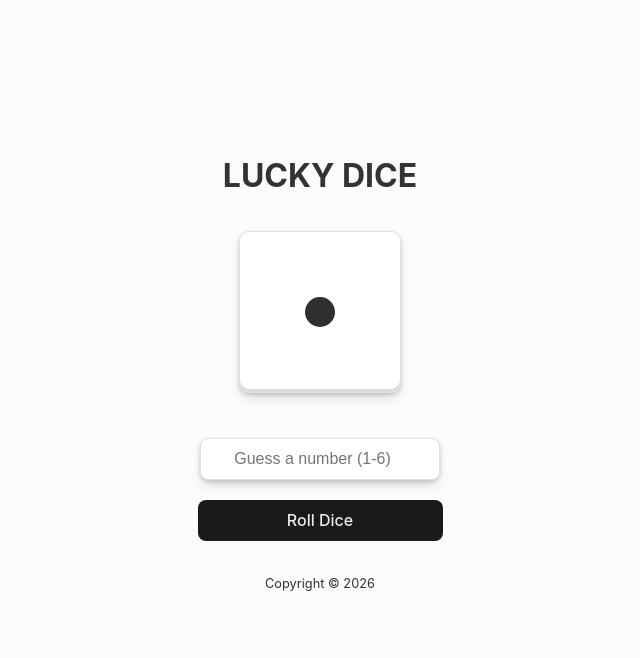
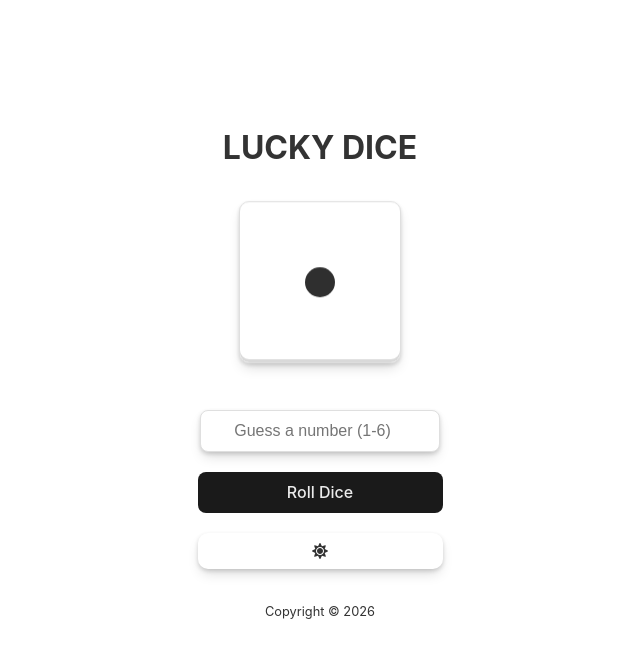
Before and after one commit to AndreVsc/react-lucky-dice-portifolio, a React (Vite) app: page / in a window 1280 px wide. Shown: the top 658 px of the page, without its empty margins (320-960 px from the left). Built offline with nearby package versions, Linux system fonts and the light colour scheme.

Commit message:
fix theme

```diff
--- a/package.json
+++ b/package.json
@@ -13,7 +13,8 @@
     "andrevsc": "file:",
     "canvas-confetti": "^1.9.3",
     "react": "^18.3.1",
-    "react-dom": "^18.3.1"
+    "react-dom": "^18.3.1",
+    "react-icons": "^5.3.0"
   },
   "devDependencies": {
     "@eslint/js": "^9.9.0",
--- a/src/app/App.css
+++ b/src/app/App.css
@@ -26,3 +26,45 @@
   font-size: 0.8em;
   color: #333333;
 }
+
+/* App.css */
+body.light-theme {
+  background-color: #ffffff;
+  color: #333333;
+}
+
+body.dark-theme {
+  background-color: #333333;
+  color: #ffffff;
+}
+
+#button-theme {
+  display: flex;
+  justify-content: center;
+  align-items: center;
+  gap: 10px;
+  padding: 10px;
+  border-radius: 10px;
+  background-color: #ffffff;
+  color: #333333;
+  font-size: 1em;
+  cursor: pointer;
+  transition: background-color 0.25s, color 0.25s;
+  border: 0px;
+  box-shadow: rgba(0, 0, 0, 0.15) 0px 2px 4px, rgba(0, 0, 0, 0.15) 0px 7px 13px -3px;
+}
+
+#button-theme:hover {
+  border: #DFDFDF 1px solid;
+}
+
+
+#button-theme:focus,
+#button-theme:focus-visible {
+  outline: 0px;
+}
+
+body.dark-theme #button-theme {
+  background-color: #1a1a1a;
+  color: #ffffff;
+}
--- a/src/app/App.tsx
+++ b/src/app/App.tsx
@@ -1,4 +1,4 @@
-import { useState } from 'react';
+import { useEffect, useState } from 'react';
 import { Card } from '../components/Card/Card';
 import Game from '../components/Game/Game';
 import './App.css';
@@ -6,6 +6,11 @@ import './App.css';
 function App() {
   const [attempt, setAttempt] = useState<number>(0);
   const [showCard, setShowCard] = useState<boolean>(false);
+  const [theme, setTheme] = useState(false);
+
+  useEffect(() => {
+    document.body.className = theme ? 'dark-theme' : 'light-theme';
+  }, [theme]);
 
   const handleWin = () => {
     setShowCard(true);
@@ -16,13 +21,17 @@ function App() {
     setShowCard(false);
   };
 
+  const toggleTheme = () => {
+    setTheme(!theme);
+  };
+
   return (
     <main id='container'>
       <header id='container-title'>
         <h1>LUCKY DICE</h1>
       </header>
       <section id='container-game'>
-        <Game setAttempt={setAttempt} onWin={handleWin} attempt={attempt} />
+        <Game setAttempt={setAttempt} onWin={handleWin} attempt={attempt} theme={theme} toggleTheme={toggleTheme}/>
       </section>
       {showCard && (
         <Card attempt={attempt} onRestart={handleRestart} />
--- a/src/components/Card/Card.css
+++ b/src/components/Card/Card.css
@@ -58,12 +58,14 @@
   flex-direction: column;
   align-items: center;
   margin-bottom: 40px;
+  color: #222222;
 }
 
 #container-title h2 {
   font-size: 24px;
   font-weight: bold;
   margin-bottom: 0px;
+  color: #222222;
 }
 
 #attempt {
--- a/src/components/Dice/Dice.css
+++ b/src/components/Dice/Dice.css
@@ -70,3 +70,32 @@
     align-items: center;
     gap: 20px;
 }
+
+@keyframes rotate {
+    0% {
+      transform: rotate(0deg);
+    }
+    100% {
+      transform: rotate(360deg);
+    }
+  }
+
+  #dice-container.rolling {
+    animation: rotate 2s linear infinite;
+  }
+
+  @keyframes float {
+    0% {
+      transform: translateY(0);
+    }
+    50% {
+      transform: translateY(-7px);
+    }
+    100% {
+      transform: translateY(0);
+    }
+  }
+
+  #dice-container {
+    animation: float 3s ease-in-out infinite;
+  }
--- a/src/components/Dice/Dice.tsx
+++ b/src/components/Dice/Dice.tsx
@@ -25,7 +25,7 @@ const Dice: React.FC<DiceProps> = ({ roll, userGuess, setUserGuess, handleRoll,
 
     return (
         <div id='dice'>
-            <div id='dice-container'>
+            <div id='dice-container' className={isRolling ? 'rolling' : ''}>
                 <div id="colum-1">
                     <div className={`ball ${activeBalls.includes(1) ? 'ball-active' : 'ball-disable'}`}></div>
                     <div className={`ball ${activeBalls.includes(2) ? 'ball-active' : 'ball-disable'}`}></div>
--- a/src/components/Game/Game.tsx
+++ b/src/components/Game/Game.tsx
@@ -2,14 +2,17 @@ import { useState } from 'react';
 import Dice from '../Dice/Dice';
 import './Game.css';
 import { launchConfetti } from '../../utils/confettiUtil';
+import { FaMoon, FaSun } from 'react-icons/fa';
 
 interface gameProps {
   setAttempt: (n: number) => void;
   onWin: () => void;
   attempt: number;
+  theme: boolean;
+  toggleTheme: () => void;
 }
 
-const Game: React.FC<gameProps> = ({ setAttempt, onWin, attempt }) => {
+const Game: React.FC<gameProps> = ({ setAttempt, onWin, attempt, theme , toggleTheme }) => {
   const [roll, setRoll] = useState<number>(0);
   const [userGuess, setUserGuess] = useState<number | ''>('');
   const [message, setMessage] = useState<string>('');
@@ -56,6 +59,9 @@ const Game: React.FC<gameProps> = ({ setAttempt, onWin, attempt }) => {
   return (
     <div id='game'>
       <Dice roll={roll} userGuess={userGuess} setUserGuess={setUserGuess} handleRoll={handleRoll} isRolling={isRolling} />
+      <button id='button-theme' onClick={toggleTheme}>
+          {theme ? <FaMoon className="icon" /> : <FaSun className="icon" />}
+       </button>
       {message && <div className="message">{message}</div>}
     </div>
   );
--- a/src/index.css
+++ b/src/index.css
@@ -22,6 +22,13 @@ body{
   align-items: center;
   height:90vh;
   background-color: #fcfcfc;
+}
+
+nav{
+  display: flex;
+  justify-content: flex-end;
+  align-items: center;
+  background-color: #737;
 }
 
 a {
```
Also changed, not shown: 1 other file (tests, documents, lock files or other folders).
